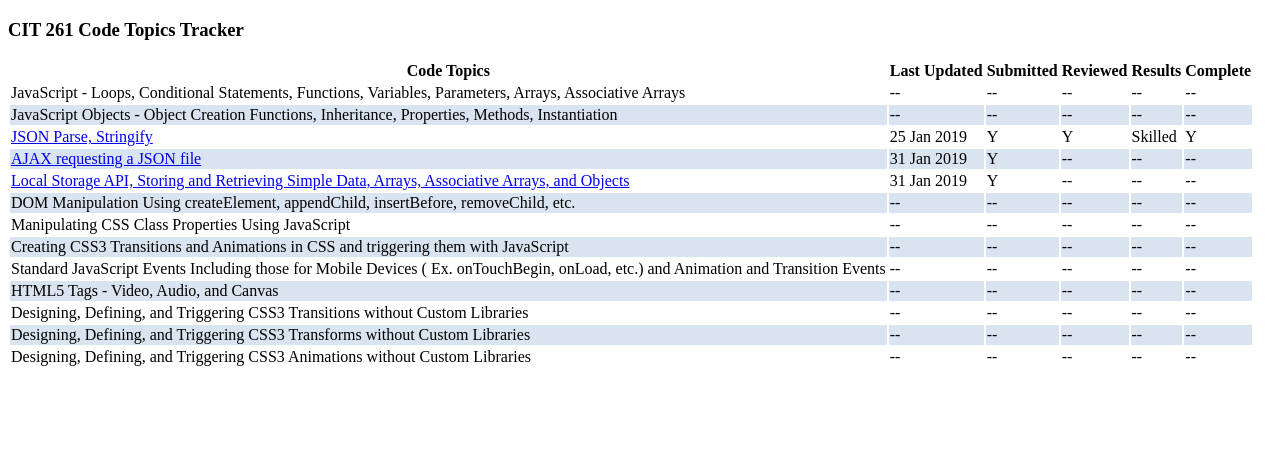
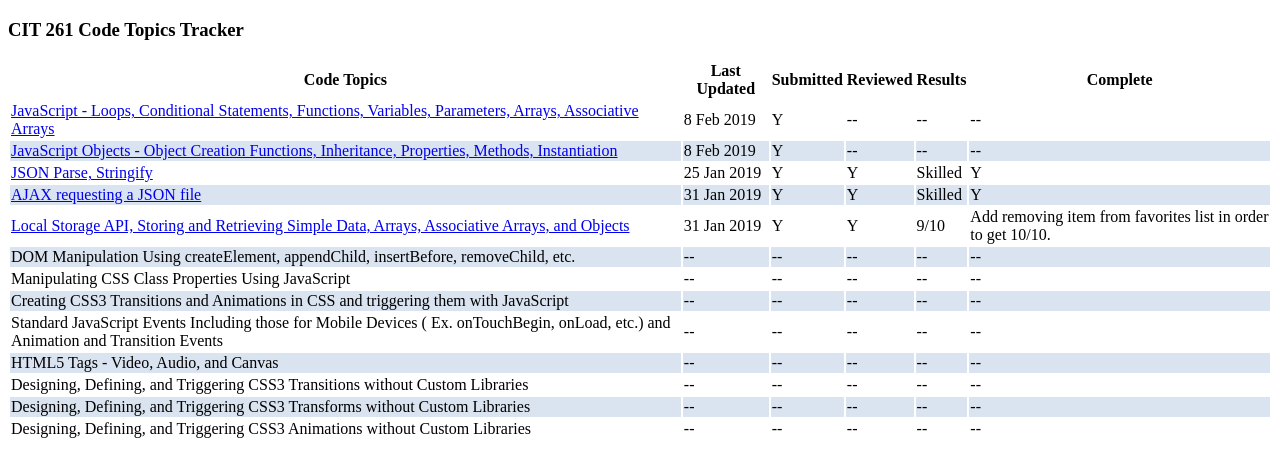
Before and after one commit to Camille-Owens/camille-owens.github.io, a plain HTML site: page index.html in a window 1280 px wide. Drawn offline with Linux system fonts and the light colour scheme.

Commit message:
JS objects and loops

```diff
--- a/index.html
+++ b/index.html
@@ -21,17 +21,17 @@
 				</thead>
 				<tbody>
 					<tr>
-						<td>JavaScript - Loops, Conditional Statements, Functions, Variables, Parameters, Arrays, Associative Arrays</td>
-						<td>--</td>
-						<td>--</td>
+						<td><a href="examples/json.html">JavaScript - Loops, Conditional Statements, Functions, Variables, Parameters, Arrays, Associative Arrays</a></td>
+						<td>8 Feb 2019</td>
+						<td>Y</td>
 						<td>--</td>
 						<td>--</td>
 						<td>--</td>
 					</tr>
 					<tr>
-						<td>JavaScript Objects - Object Creation Functions, Inheritance, Properties, Methods, Instantiation</td>
-						<td>--</td>
-						<td>--</td>
+						<td><a href="examples/json.html">JavaScript Objects - Object Creation Functions, Inheritance, Properties, Methods, Instantiation</a></td>
+						<td>8 Feb 2019</td>
+						<td>Y</td>
 						<td>--</td>
 						<td>--</td>
 						<td>--</td>
@@ -48,17 +48,17 @@
 						<td><a href="examples/json.html">AJAX requesting a JSON file</a></td>
 						<td>31 Jan 2019</td>
 						<td>Y</td>
-						<td>--</td>
-						<td>--</td>
-						<td>--</td>
+						<td>Y</td>
+						<td>Skilled</td>
+						<td>Y</td>
 					</tr>
 					<tr>
 						<td><a href="examples/json.html">Local Storage API, Storing and Retrieving Simple Data, Arrays, Associative Arrays, and Objects</a></td>
 						<td>31 Jan 2019</td>
 						<td>Y</td>
-						<td>--</td>
-						<td>--</td>
-						<td>--</td>
+						<td>Y</td>
+						<td>9/10</td>
+						<td>Add removing item from favorites list in order to get 10/10.</td>
 					</tr>
 					<tr>
 						<td>DOM Manipulation Using createElement, appendChild, insertBefore, removeChild, etc.</td>
```
Also changed, not shown: examples/json.html (+1 -1 lines), scripts/book.js (+49 -15 lines).
